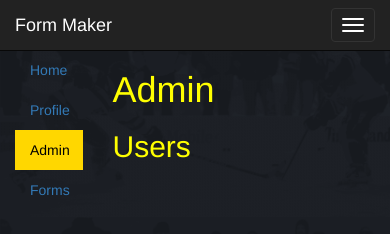
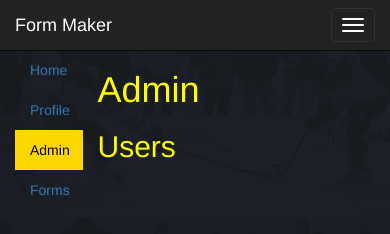
Before and after one commit to GovindaBachani/cs5610fall2015, a website: page public/Assignment/admin.html in a window 390 px wide. Drawn offline with nearby package versions, Linux system fonts and the light colour scheme.

Commit message:
made changes to admin page

```diff
--- a/public/Assignment/admin.html
+++ b/public/Assignment/admin.html
@@ -38,7 +38,7 @@
                     <li><a href="#">Forms</a></li>
                 </ul>
             </div>
-            <div class="col-xs-9 col-sm-9 col-md-9 col-lg-9">
+            <div class="col-md-9 col-lg-9">
                 <h1>Admin</h1>
                 <h2>Users</h2>
             </div>
```
